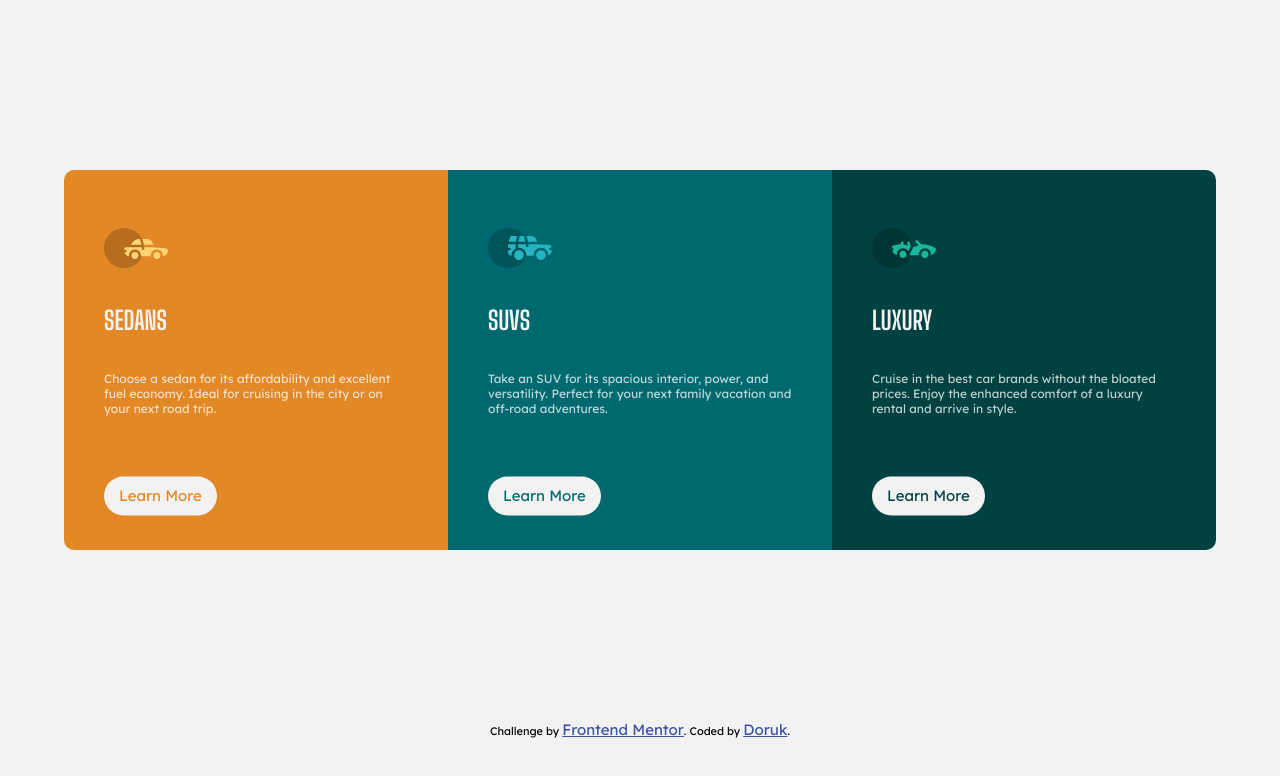
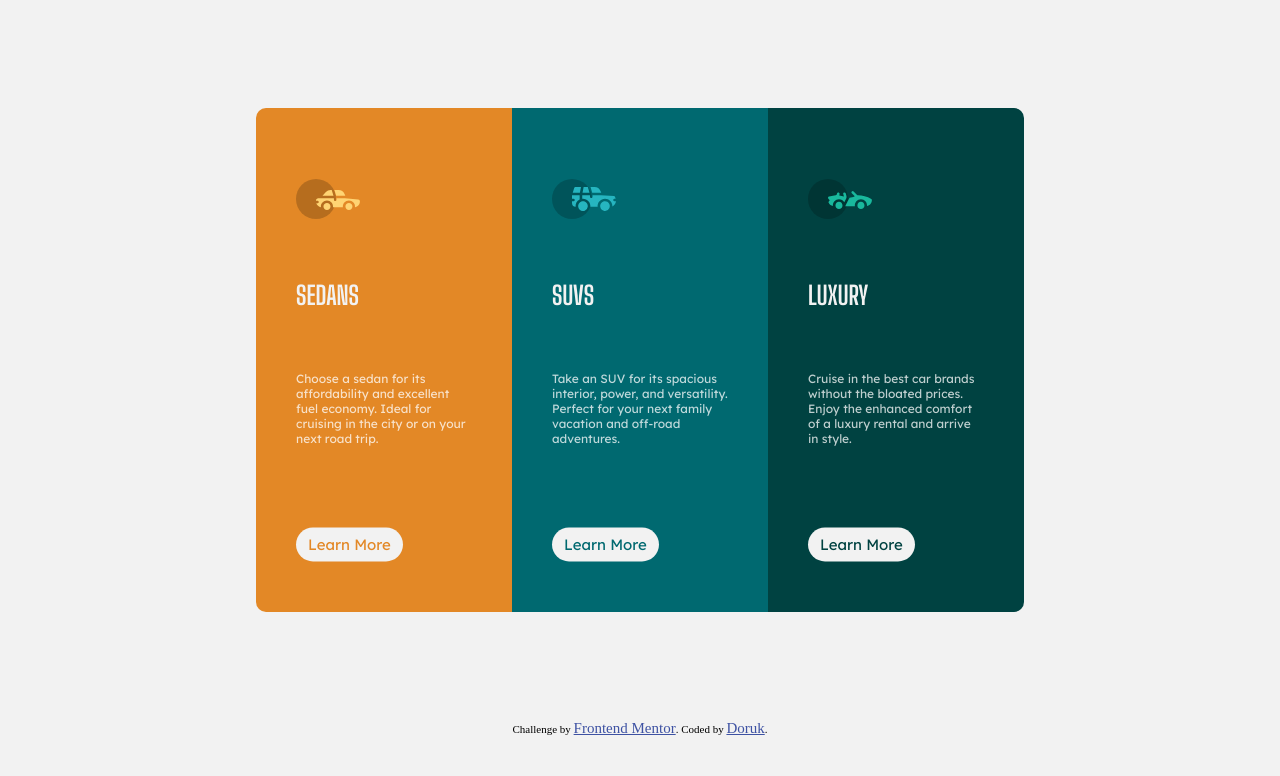
Before and after one commit to Doruk-0891/stats-3-column, a plain HTML site: page index.html in a window 1280 px wide. Drawn offline with Linux system fonts and the light colour scheme.

Commit message:
Add files via upload

```diff
--- a/index.html
+++ b/index.html
@@ -15,43 +15,44 @@
 </head>
 
 <body>
-  <div id="container">
+  <section id="container">
     <div class="card card1">
 
-      <img src="images/icon-sedans.svg">
+      <img src="images/icon-sedans.svg" alt="sedans">
         <h1>SEDANS</h1>
         <p>Choose a sedan for its affordability and excellent fuel economy. Ideal for cruising in the city
           or on your next road trip.</p>
-      <div class="button btn1">Learn More</div>
+      <button class="button btn1">Learn More</button>
 
     </div>
 
     <div class="card card2">
 
-      <img src="images/icon-suvs.svg">
+      <img src="images/icon-suvs.svg" alt="suvs">
         <h1>SUVS</h1>
         <p>Take an SUV for its spacious interior, power, and versatility. Perfect for your next family vacation
           and off-road adventures.</p>
-      <div class="button btn2">Learn More</div>
+      <button class="button btn2">Learn More</button>
 
     </div>
 
     <div class="card card3">
 
-      <img src="images/icon-luxury.svg">
+      <img src="images/icon-luxury.svg" alt="luxury">
         <h1>LUXURY</h1>
         <p>Cruise in the best car brands without the bloated prices. Enjoy the enhanced comfort of a luxury
           rental and arrive in style.</p>
-      <div class="button btn3">Learn More</div>
+      <button class="button btn3">Learn More</button>
 
     </div>
 
-  </div>
-
-  <div class="attribution">
-    Challenge by <a href="https://www.frontendmentor.io?ref=challenge" target="_blank">Frontend Mentor</a>.
-    Coded by <a href="#">Doruk</a>.
-  </div>
+  </section>
+  <footer>
+    <div class="attribution">
+      Challenge by <a href="https://www.frontendmentor.io?ref=challenge" target="_blank">Frontend Mentor</a>.
+      Coded by <a href="#">Doruk</a>.
+    </div>
+  </footer>
 </body>
 
 </html>
--- a/style.css
+++ b/style.css
@@ -5,8 +5,6 @@
   margin: 0;
   padding: 0;
   font-size: 15px;
-  font-family: "Big Shoulders Display", cursive;
-  font-family: "Lexend Deca", sans-serif;
   box-sizing: border-box;
 }
 body {
@@ -14,7 +12,7 @@ body {
 }
 
 #container {
-  width: 90vw;
+  width: 60%;
   height: 90vh;
   display: flex;
   justify-content: center;
@@ -24,7 +22,7 @@ body {
 
 .card {
   width: 100%;
-  height: 380px;
+  height: 70%;
   display: flex;
   flex-direction: column;
   flex-wrap: wrap;
@@ -46,22 +44,41 @@ p {
 }
 
 .button {
+  outline: none;
+  border: none;
+  cursor: pointer;
   background-color: hsl(0, 0%, 95%);
-  padding: 10px 15px;
-  border-radius: 20px;
+  padding: 0.5em 0.8em;
+  border-radius: 2em;
   font-family: "Lexend Deca", sans-serif;
   transform: translateY(60%);
 }
+
 .btn1 {
   color: hsl(31, 77%, 52%);
+}
+.btn1:hover {
+  color: hsl(0, 0%, 95%);
+  border: 1px solid hsl(0, 0%, 95%);
+  background-color: hsl(31, 77%, 52%);
 }
 
 .btn2 {
   color: hsl(184, 100%, 22%);
 }
+.btn2:hover {
+  color: hsl(0, 0%, 95%);
+  border: 1px solid hsl(0, 0%, 95%);
+  background-color: hsl(184, 100%, 22%);
+}
 
 .btn3 {
   color: hsl(179, 100%, 13%);
+}
+.btn3:hover {
+  color: hsl(0, 0%, 95%);
+  border: 1px solid hsl(0, 0%, 95%);
+  background-color: hsl(179, 100%, 13%);
 }
 
 .card1 {
@@ -88,6 +105,17 @@ p {
   color: hsl(228, 45%, 44%);
 }
 
+@media only screen and (max-width: 1000px) {
+  .card {
+    width: auto;
+    height: 75%;
+  }
+  .button {
+    padding: 0.5em 0.5em;
+    width: 7rem;
+  }
+}
+
 @media only screen and (max-width: 600px) {
   #container {
     display: flex;
```
